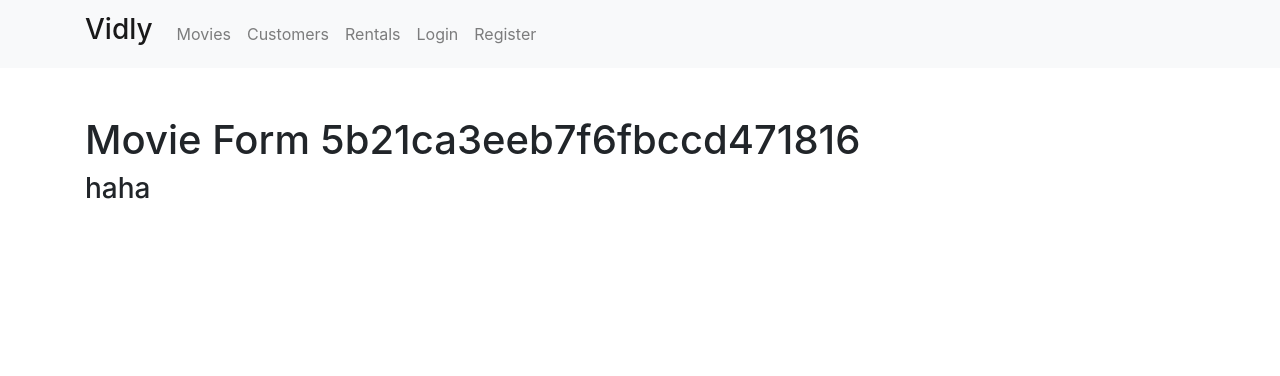
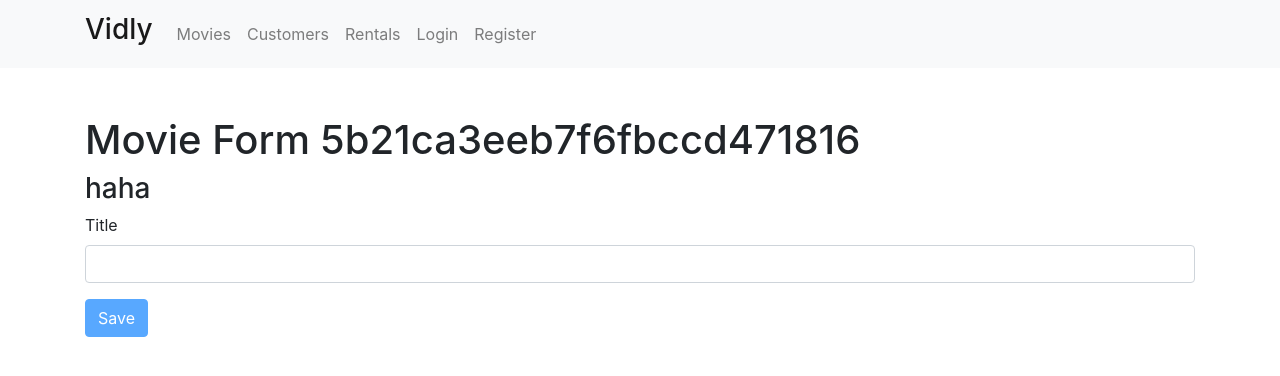
Before and after one commit to Haosik/mvs-mosh, a React (Create React App) app: page /movies/5b21ca3eeb7f6fbccd471816 in a window 1280 px wide. Shown: the top 376 px of the page. Built offline with nearby package versions, Linux system fonts and the light colour scheme.

Commit message:
fxng newmovie

```diff
--- a/src/components/editMovieForm.jsx
+++ b/src/components/editMovieForm.jsx
@@ -1,16 +1,26 @@
 import React from 'react';
+import Joi from 'joi-browser';
 
 import Form from './common/form';
 import { getMovie } from './../services/fakeMovieService';
 
 class EditMovieForm extends Form {
   state = {
-    data: {},
-    errors: {}
+    data: {
+      title: ''
+    },
+    errors: {
+      title: ''
+    }
+  };
+
+  schema = {
+    title: Joi.string().required()
   };
 
   handleNotFound = () => {
     const { match, history } = this.props;
+    // If id in url does not exist in DB - redirect to 404
     !getMovie(match.params.id) && history.replace('/not-found');
   };
 
@@ -19,12 +29,14 @@ class EditMovieForm extends Form {
   }
 
   render() {
-    const { match, history } = this.props;
+    const { match } = this.props;
     return (
       <div className="container">
         <h1>Movie Form {match.params.id}</h1>
         <form onSubmit={this.handleSubmit}>
           <h3>haha</h3>
+          {this.renderInput('title', 'Title')}
+          {this.renderSubmitBtn('Save')}
         </form>
       </div>
     );
--- a/src/components/newMovieForm.jsx
+++ b/src/components/newMovieForm.jsx
@@ -1,7 +1,7 @@
 import React from 'react';
 import Joi from 'joi-browser';
 import { getGenres, getGenreById } from '../services/fakeGenreService';
-import { saveMovie } from '../services/fakeMovieService';
+import { getMovies, saveMovie } from '../services/fakeMovieService';
 
 import Form from './common/form';
 
@@ -36,16 +36,15 @@ class NewMovieForm extends Form {
     const { title, genre, numberInStock, dailyRentalRate } = this.state.data;
     const genreName = getGenreById(genre).name;
     const newMovie = {
-      _id: new Date(),
       title,
       genre: { _id: genre, name: genreName },
-      numberInStock,
-      dailyRentalRate
+      numberInStock: +numberInStock,
+      dailyRentalRate: +dailyRentalRate
     };
-    console.log(321);
+
     saveMovie(newMovie);
 
-    console.log(123);
+    console.log(getMovies());
 
     const { history } = this.props;
     history.push('/movies');
--- a/src/services/fakeMovieService.js
+++ b/src/services/fakeMovieService.js
@@ -84,7 +84,7 @@ export function saveMovie(movie) {
   movieInDb.dailyRentalRate = movie.dailyRentalRate;
 
   if (!movieInDb._id) {
-    movieInDb._id = Date.now();
+    movieInDb.genre._id = Date.now().toString();
     movies.push(movieInDb);
   }
 
```
Also changed, not shown: 1 other file (tests, documents, lock files or other folders).
